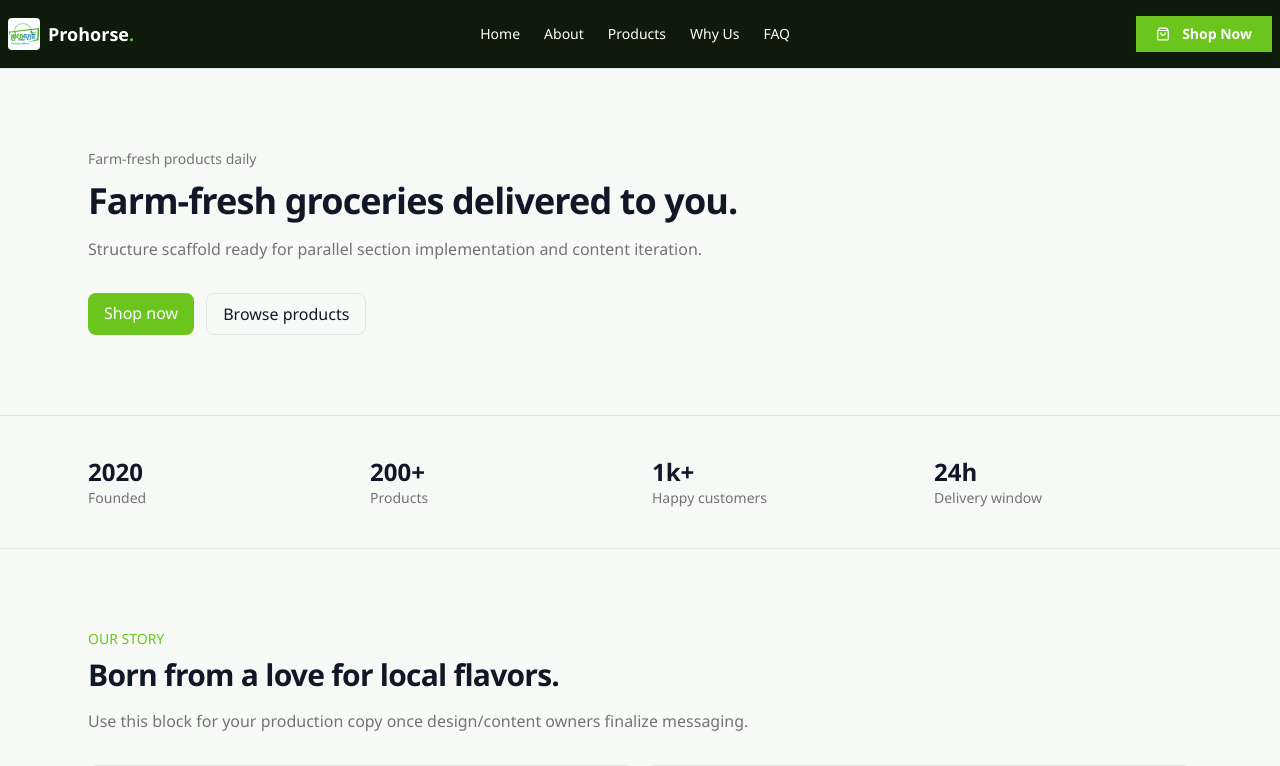
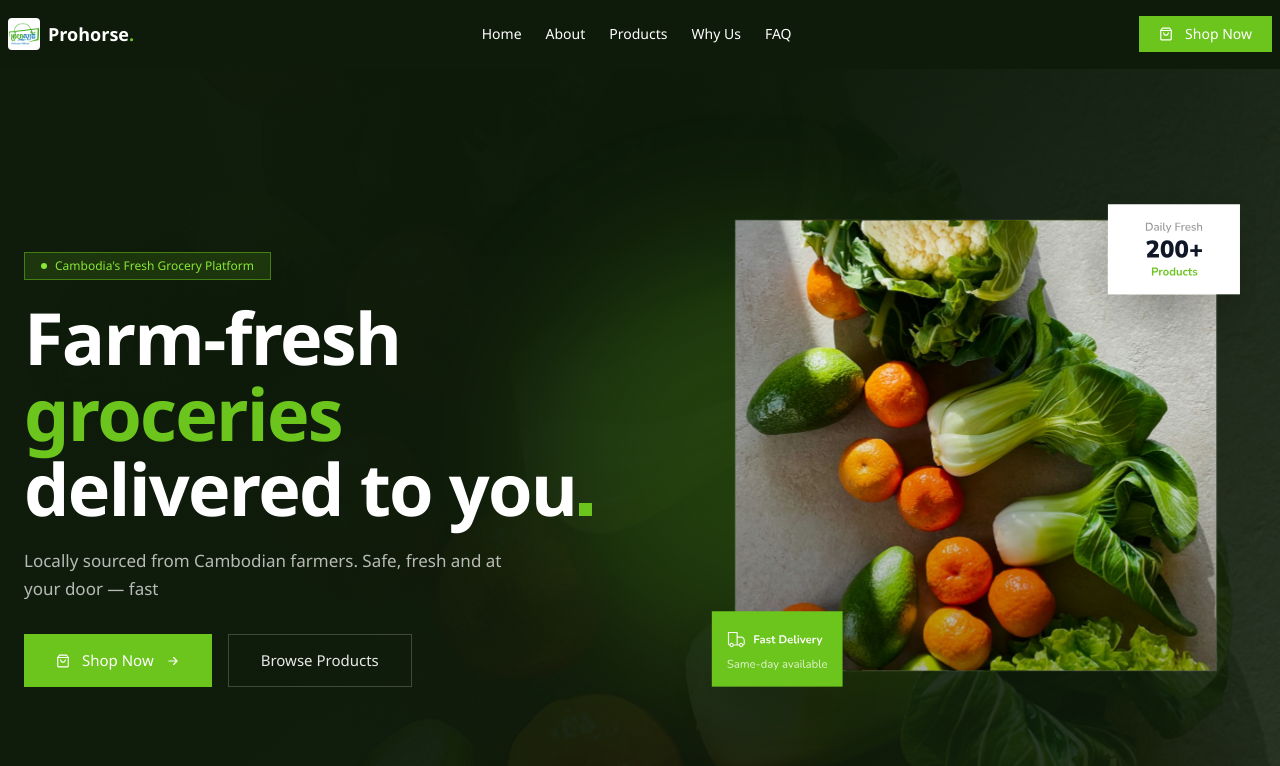
Before and after one commit to DojologyEngineering/prohorse_landing_page, a Next.js app: page / in a window 1280 px wide. Shown: the top 766 px of the page. Built offline with nearby package versions, Linux system fonts and the light colour scheme.

Commit message:
update hero section

```diff
--- a/app/asset/icons/icon-asset.tsx
+++ b/app/asset/icons/icon-asset.tsx
@@ -30,6 +30,23 @@ const ICONS = {
       />
     </svg>
   ),
+  arrowRight: (
+    <svg
+      width="14"
+      height="14"
+      viewBox="0 0 14 14"
+      fill="none"
+      xmlns="http://www.w3.org/2000/svg"
+    >
+      <path
+        d="M2.91663 7H11.0833M11.0833 7L7.58329 3.5M11.0833 7L7.58329 10.5"
+        stroke="white"
+        strokeWidth="1.16667"
+        strokeLinecap="round"
+        strokeLinejoin="round"
+      />
+    </svg>
+  ),
 };
 
 // Generic Icon component
--- a/components/hero.tsx
+++ b/components/hero.tsx
@@ -1,4 +1,8 @@
 import type { HeroContent } from "@/lib/types";
+import Image from "next/image";
+import heroBg from "@/app/asset/images/Hero.svg";
+import Icon from "@/app/asset/icons/icon-asset";
+import container from "@/app/asset/images/Container.svg";
 
 type HeroProps = {
   data: HeroContent;
@@ -6,17 +10,62 @@ type HeroProps = {
 
 export function Hero({ data }: HeroProps) {
   return (
-    <section className="mx-auto w-full max-w-6xl px-6 py-20" id="hero">
-      <p className="text-sm text-muted-foreground">{data.eyebrow}</p>
-      <h1 className="mt-3 text-4xl font-bold tracking-tight">{data.title}</h1>
-      <p className="mt-4 max-w-2xl text-muted-foreground">{data.description}</p>
-      <div className="mt-8 flex flex-wrap gap-3">
-        <a className="rounded-md bg-primary px-4 py-2 text-primary-foreground" href={data.primaryCta.href}>
-          {data.primaryCta.label}
-        </a>
-        <a className="rounded-md border px-4 py-2" href={data.secondaryCta.href}>
-          {data.secondaryCta.label}
-        </a>
+    <section
+      className="w-full min-h-screen flex items-center"
+      id="hero"
+      style={{
+        backgroundImage: `url(${heroBg.src})`,
+        backgroundSize: "cover",
+        backgroundPosition: "bottom",
+      }}
+    >
+      <div className="mx-auto w-full max-w-[1320px] px-6 py-20 flex items-center justify-between gap-12">
+        {/* Left: Text Content */}
+        <div className="flex-1 max-w-xl">
+          {/* Eyebrow badge */}
+          <div className="inline-flex items-center gap-2 border border-[#6CC51D]/50 bg-[#6CC51D]/15 px-4 py-1 text-[12px] font-light text-[#8AE635]">
+            <span className="h-[6px] w-[6px] rounded-full bg-[#8AE635]" />
+            Cambodia's Fresh Grocery Platform
+          </div>
+
+          <h1 className="mt-5 text-6xl md:text-[72px] font-black leading-[1.05] tracking-tight text-white">
+            Farm-fresh <br />
+            <span className="text-[#6CC51D]">groceries</span> <br />
+            delivered to you
+            <span className="ml-[3px] inline-block pl-1 h-[13px] w-[13px] bg-brand-green" />
+          </h1>
+
+          <p className="mt-5 text-[17px] text-white/70 leading-relaxed max-w-lg font-light">
+            Locally sourced from Cambodian farmers. Safe, fresh and at your door — fast
+          </p>
+
+          <div className="mt-8 flex flex-wrap gap-4">
+            <a
+              className="inline-flex items-center gap-3 rounded-none bg-[#6CC51D] px-8 py-3.5 text-[15px] font-medium text-white hover:bg-[#5aad16] transition-colors"
+              href={data.primaryCta.href}
+            >
+              <Icon name="bag" />
+              {data.primaryCta.label}
+              <Icon name="arrowRight" />
+            </a>
+            <a
+              className="inline-flex items-center justify-center gap-2 rounded-none border border-white/20 bg-transparent px-8 py-3.5 text-[15px] font-medium text-white/90 hover:bg-white/5 transition-colors"
+              href={data.secondaryCta.href}
+            >
+              {data.secondaryCta.label}
+            </a>
+          </div>
+        </div>
+
+        {/* Right: Hero Image */}
+        <div className="flex-1 flex justify-end">
+          <Image
+            src={container}
+            alt="Hero"
+            className="w-full max-w-[580px] h-auto object-contain"
+            priority
+          />
+        </div>
       </div>
     </section>
   );
--- a/components/navbar.tsx
+++ b/components/navbar.tsx
@@ -10,16 +10,19 @@ type NavbarProps = {
 export function Navbar({ data }: NavbarProps) {
   return (
     <header
-      className="sticky top-0 z-40 border-b"
+      className="sticky top-0 z-40 border-b border-[#0E1A0A]"
       style={{ backgroundColor: "#0E1A0A" }}
       id="top"
     >
       <div className="mx-auto flex w-full max-w-[1320px] items-center justify-between px-2 py-4">
-        <a className="text-lg font-bold text-[#FFFFFF] flex items-center gap-2" href="#">
+        <a
+          className="text-lg font-bold text-[#FFFFFF] flex items-center gap-2"
+          href="#"
+        >
           <Image src={logo} alt="Prohorse Logo" width={32} height={32} />
           <div>
             {data.brand}
-            <span style={{ color: '#6CC51D' }}>.</span>
+            <span style={{ color: "#6CC51D" }}>.</span>
           </div>
         </a>
         <nav className="hidden items-center gap-6 text-sm md:flex">
@@ -34,7 +37,7 @@ export function Navbar({ data }: NavbarProps) {
           ))}
         </nav>
         <a
-          className="bg-brand-green px-5 py-2 text-sm font-semibold text-white flex items-center gap-3"
+          className="bg-brand-green px-5 py-2 text-sm font-medium text-white flex items-center gap-3"
           href={data.cta.href}
         >
           {/* Shopping bag icon */}
--- a/components/stats.tsx
+++ b/components/stats.tsx
@@ -6,14 +6,23 @@ type StatsProps = {
 
 export function Stats({ items }: StatsProps) {
   return (
-    <section className="border-y bg-muted/30" id="stats">
-      <div className="mx-auto grid w-full max-w-6xl grid-cols-2 gap-6 px-6 py-10 md:grid-cols-4">
-        {items.map((item) => (
-          <article key={item.label}>
-            <p className="text-2xl font-semibold">{item.value}</p>
-            <p className="text-sm text-muted-foreground">{item.label}</p>
-          </article>
-        ))}
+    <section className="bg-white border-b border-gray-200" id="stats">
+      <div className="mx-auto w-full max-w-[1320px] px-6 py-12">
+        <div className="grid grid-cols-2 md:grid-cols-4">
+          {items.map((item, index) => (
+            <article
+              key={item.label}
+              className="flex flex-col items-start px-8 py-4"
+            >
+              <p className="text-4xl font-extrabold text-[#6CC51D] tracking-tight">
+                {item.value}
+              </p>
+              <p className="mt-1 text-xs font-semibold uppercase tracking-widest text-gray-400">
+                {item.label}
+              </p>
+            </article>
+          ))}
+        </div>
       </div>
     </section>
   );
--- a/lib/content.ts
+++ b/lib/content.ts
@@ -16,14 +16,14 @@ export const content: SiteContent = {
     eyebrow: "Farm-fresh products daily",
     title: "Farm-fresh groceries delivered to you.",
     description: "Structure scaffold ready for parallel section implementation and content iteration.",
-    primaryCta: { label: "Shop now", href: "#" },
-    secondaryCta: { label: "Browse products", href: "#" },
+    primaryCta: { label: "Shop Now", href: "#" },
+    secondaryCta: { label: "Browse Products", href: "#" },
   },
   stats: [
-    { value: "2020", label: "Founded" },
-    { value: "200+", label: "Products" },
-    { value: "1k+", label: "Happy customers" },
-    { value: "24h", label: "Delivery window" },
+    { value: "2020", label: "FOUNDED" },
+    { value: "200+", label: "PRODUCTS" },
+    { value: "1K+", label: "FAMILIES SERVED" },
+    { value: "24h", label: "DELIVERY" },
   ],
   story: {
     eyebrow: "OUR STORY",
```
Also changed, not shown: app/asset/images/Container.svg (added), app/asset/images/Hero.svg (added).
